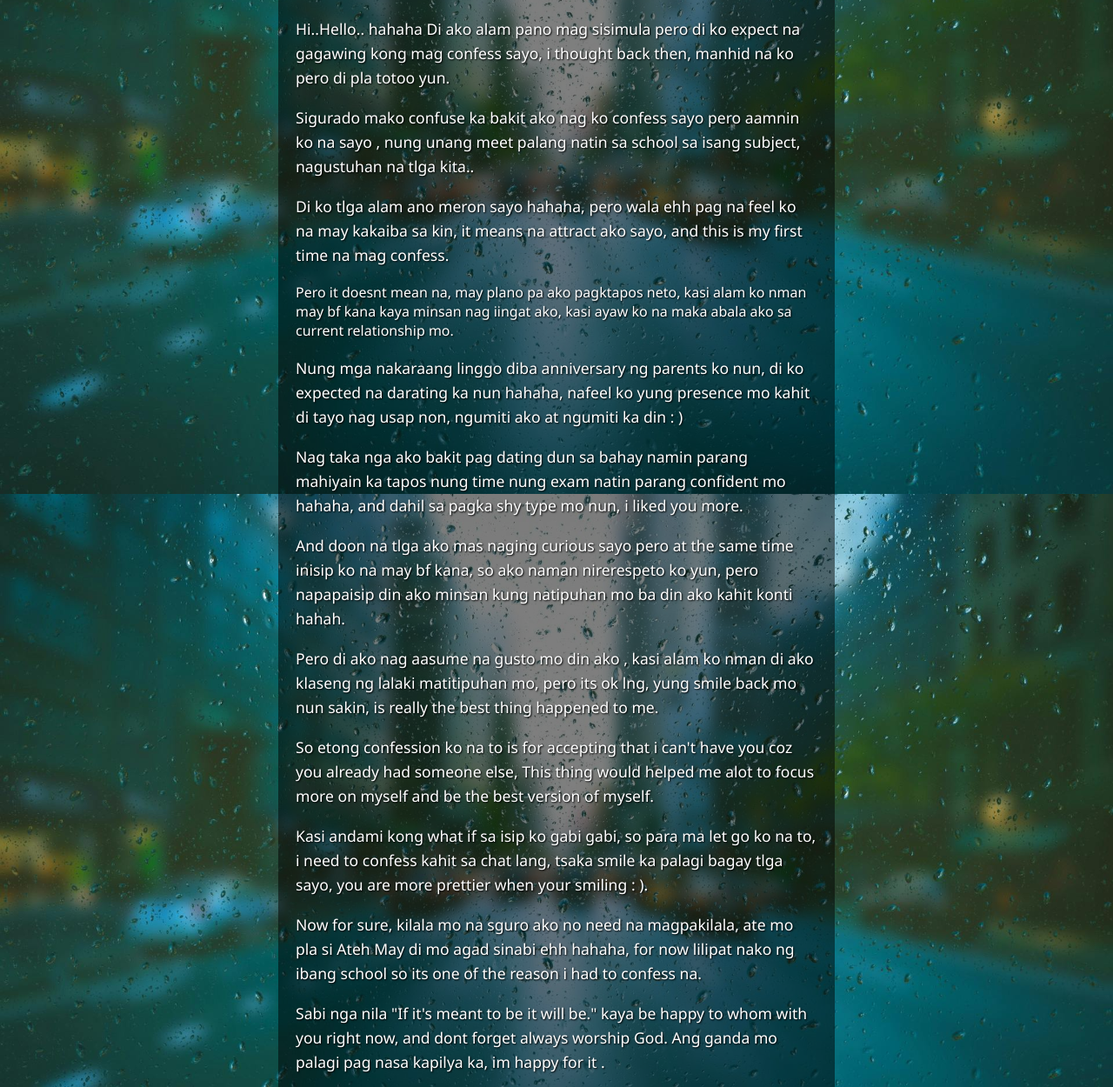
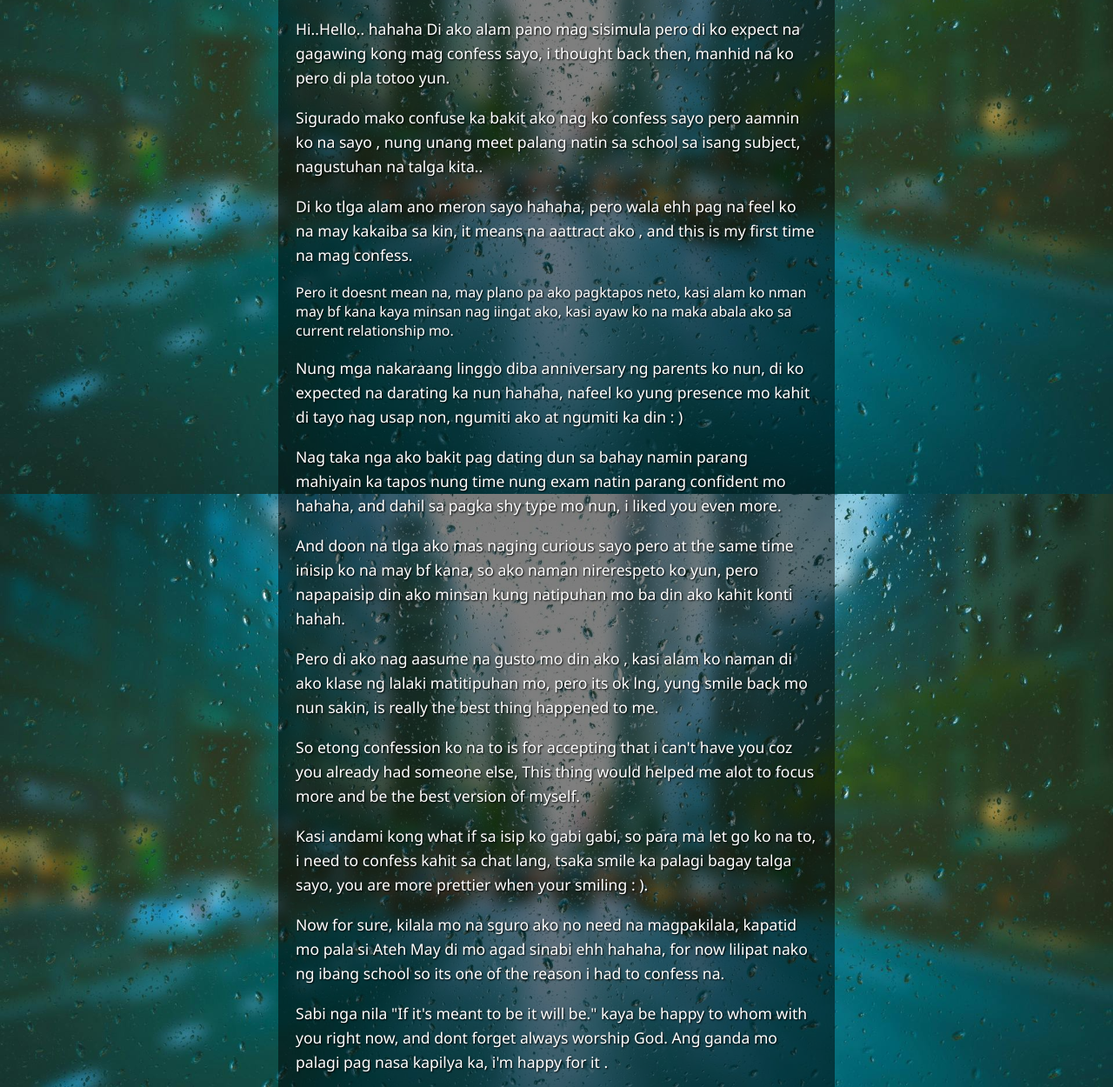
Before and after one commit to hackerDrei/Andrei, a plain HTML site: page index.html in a window 1280 px wide. Shown: the part 232-1482 px from the top of the page at 87% size. Drawn offline with Linux system fonts and the light colour scheme.

Commit message:
Update index.html

```diff
--- a/index.html
+++ b/index.html
@@ -127,33 +127,33 @@
      Hi..Hello.. hahaha Di ako alam pano mag sisimula pero di ko expect na gagawing kong mag confess sayo, i thought back then, manhid na ko pero di pla totoo yun.
     </p>
     <p>
-      Sigurado mako confuse ka bakit ako nag ko confess sayo pero aamnin ko na sayo , nung unang meet palang natin sa school sa isang subject, nagustuhan na tlga kita..
+      Sigurado mako confuse ka bakit ako nag ko confess sayo pero aamnin ko na sayo , nung unang meet palang natin sa school sa isang subject, nagustuhan na talga kita..
     </p>
     <p>
-      Di ko tlga alam ano meron sayo hahaha, pero wala ehh pag na feel ko na may kakaiba sa kin, it means na attract ako sayo, and this is my first time na mag confess.
+      Di ko tlga alam ano meron sayo hahaha, pero wala ehh pag na feel ko na may kakaiba sa kin, it means na aattract ako , and this is my first time na mag confess.
     </p>
       Pero it doesnt mean na, may plano pa ako pagktapos neto, kasi alam ko nman may bf kana kaya minsan nag iingat ako, kasi ayaw ko na maka abala ako sa current relationship mo.
     <p>
       Nung mga nakaraang linggo diba anniversary ng parents ko nun, di ko expected na darating ka nun hahaha, nafeel ko yung presence mo kahit di tayo nag usap non, ngumiti ako at ngumiti ka din : )
     </p>
     <p>
-      Nag taka nga ako bakit pag dating dun sa bahay namin parang mahiyain ka tapos nung time nung exam natin parang confident mo hahaha, and dahil sa pagka shy type mo nun, i liked you more.
+      Nag taka nga ako bakit pag dating dun sa bahay namin parang mahiyain ka tapos nung time nung exam natin parang confident mo hahaha, and dahil sa pagka shy type mo nun, i liked you even more.
     </p>
     <p>
       And doon na tlga ako mas naging curious sayo pero at the same time inisip ko na may bf kana, so ako naman nirerespeto ko yun, pero napapaisip din ako minsan kung natipuhan mo ba din ako kahit konti hahah.
     </p>
     <p>
-      Pero di ako nag aasume na gusto mo din ako , kasi alam ko nman di ako klaseng ng lalaki matitipuhan mo, pero its ok lng, yung smile back mo nun sakin, is really the best thing happened to me.
+      Pero di ako nag aasume na gusto mo din ako , kasi alam ko naman di ako klase ng lalaki matitipuhan mo, pero its ok lng, yung smile back mo nun sakin, is really the best thing happened to me.
     <p>
-      So etong confession ko na to is for accepting that i can't have you coz you already had someone else, This thing would helped me alot to focus more on myself and be the best version of myself.
+      So etong confession ko na to is for accepting that i can't have you coz you already had someone else, This thing would helped me alot to focus more and be the best version of myself.
     </p>
-    <p>Kasi andami kong what if sa isip ko gabi gabi, so para ma let go ko na to, i need to confess kahit sa chat lang, tsaka smile ka palagi bagay tlga sayo, you are more prettier when your smiling : ).
+    <p>Kasi andami kong what if sa isip ko gabi gabi, so para ma let go ko na to, i need to confess kahit sa chat lang, tsaka smile ka palagi bagay talga sayo, you are more prettier when your smiling : ).
 
     <p>
-      Now for sure, kilala mo na sguro ako no need na magpakilala, ate mo pla si Ateh May di mo agad sinabi ehh hahaha, for now lilipat nako ng ibang school so its one of the reason i had to confess na.
+      Now for sure, kilala mo na sguro ako no need na magpakilala, kapatid mo pala si Ateh May di mo agad sinabi ehh hahaha, for now lilipat nako ng ibang school so its one of the reason i had to confess na.
     </p>
     <p>
-      Sabi nga nila "If it's meant to be it will be." kaya be happy to whom with you right now, and dont forget always worship God. Ang ganda mo palagi pag nasa kapilya ka, im happy for it .
+      Sabi nga nila "If it's meant to be it will be." kaya be happy to whom with you right now, and dont forget always worship God. Ang ganda mo palagi pag nasa kapilya ka, i'm happy for it .
     </p>
     <p>
      Sana maka tulong na to sa pag focus more on myself and sana maging magaling ka den na IT Programmer someday.
```
